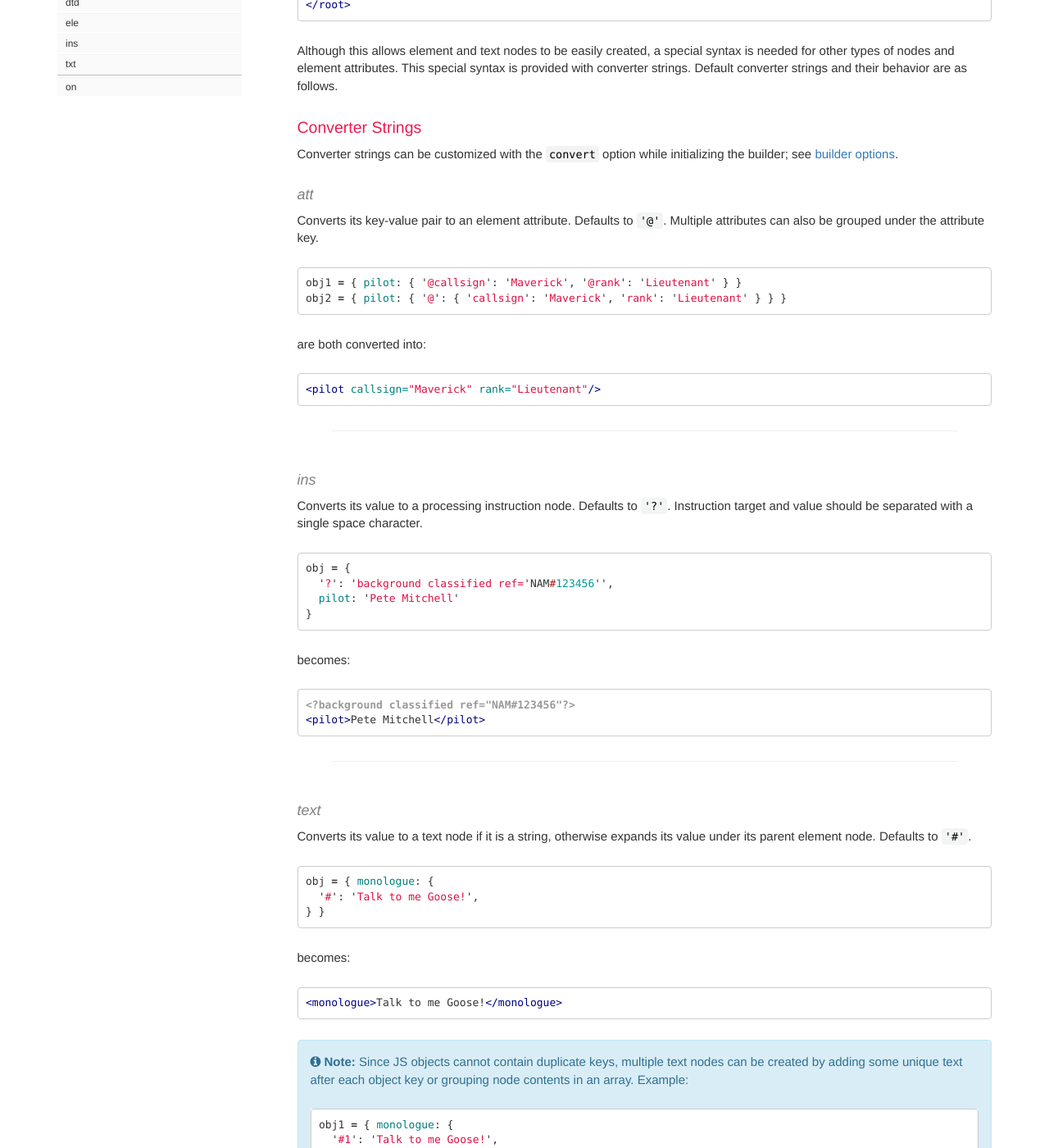
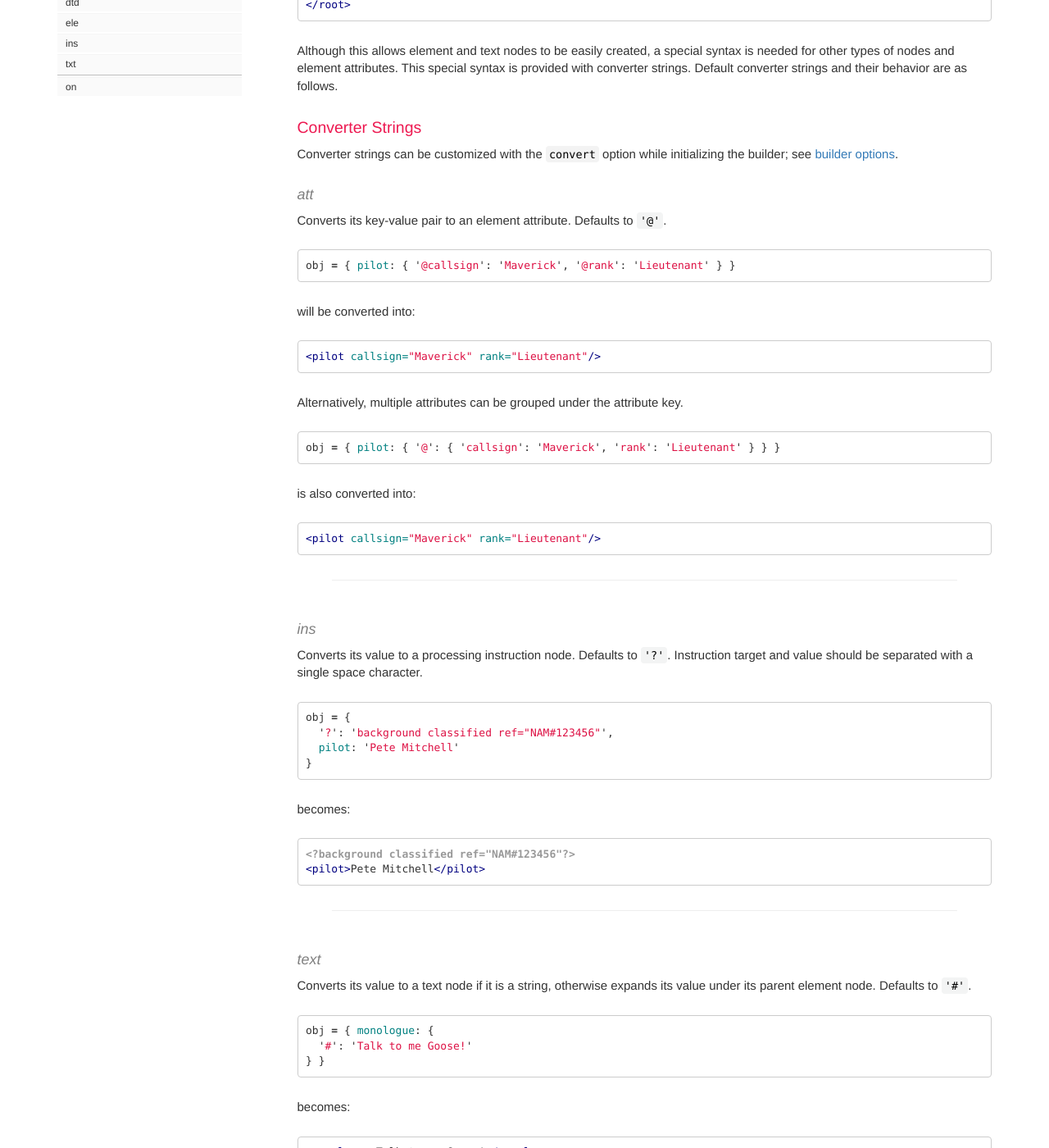
Before and after one commit to oozcitak/xmlbuilder2, a Jekyll site: the page built from docs/pages/object-conversion.md, in a window 1280 px wide and 1400 px high, scrolled down 1383 px. Shown: the whole window at 82% size. Built offline with Jekyll 4.4.1, drawn with Linux system fonts in a browser that asks for light colours; comment, search, counter and statistics services are not loaded; some of the changed text lies outside the part shown.

Commit message:
Add note about default text converter

`````diff
--- a/docs/pages/object-conversion.md
+++ b/docs/pages/object-conversion.md
@@ -76,12 +76,19 @@
 
 #### att
 
-Converts its key-value pair to an element attribute. Defaults to `'@'`. Multiple attributes can also be grouped under the attribute key.
+Converts its key-value pair to an element attribute. Defaults to `'@'`.
 ```js
-obj1 = { pilot: { '@callsign': 'Maverick', '@rank': 'Lieutenant' } }
-obj2 = { pilot: { '@': { 'callsign': 'Maverick', 'rank': 'Lieutenant' } } }
+obj = { pilot: { '@callsign': 'Maverick', '@rank': 'Lieutenant' } }
 ```
-are both converted into:
+will be converted into:
+```xml
+<pilot callsign="Maverick" rank="Lieutenant"/>
+````
+Alternatively, multiple attributes can be grouped under the attribute key.
+```js
+obj = { pilot: { '@': { 'callsign': 'Maverick', 'rank': 'Lieutenant' } } }
+```
+is also converted into:
 ```xml
 <pilot callsign="Maverick" rank="Lieutenant"/>
 ````
@@ -92,7 +99,7 @@
 Converts its value to a processing instruction node. Defaults to `'?'`. Instruction target and value should be separated with a single space character.
 ```js
 obj = {
-  '?': 'background classified ref='NAM#123456'',
+  '?': 'background classified ref="NAM#123456"',
   pilot: 'Pete Mitchell'
 }
 ```
@@ -108,13 +115,27 @@
 Converts its value to a text node if it is a string, otherwise expands its value under its parent element node. Defaults to `'#'`.
 ```js
 obj = { monologue: {
-  '#': 'Talk to me Goose!',
+  '#': 'Talk to me Goose!'
 } }
 ```
 becomes:
 ```xml
 <monologue>Talk to me Goose!</monologue>
-````
+```
+
+{% capture cb_note %}
+  `text` converter is usually not needed as object values are converted to text nodes
+  by default. So the above example is equivalent to:
+```js
+obj = { monologue: 'Talk to me Goose!' }
+```
+```xml
+<monologue>Talk to me Goose!</monologue>
+```
+  `text` converter is needed in advanced use cases as explained below.
+{% endcapture %}
+{% include note.html content=cb_note markdown=1 %}
+
 {% capture cb_note %}
   Since JS objects cannot contain duplicate keys, multiple text nodes can be
   created by adding some unique text after each object key or grouping node
`````
